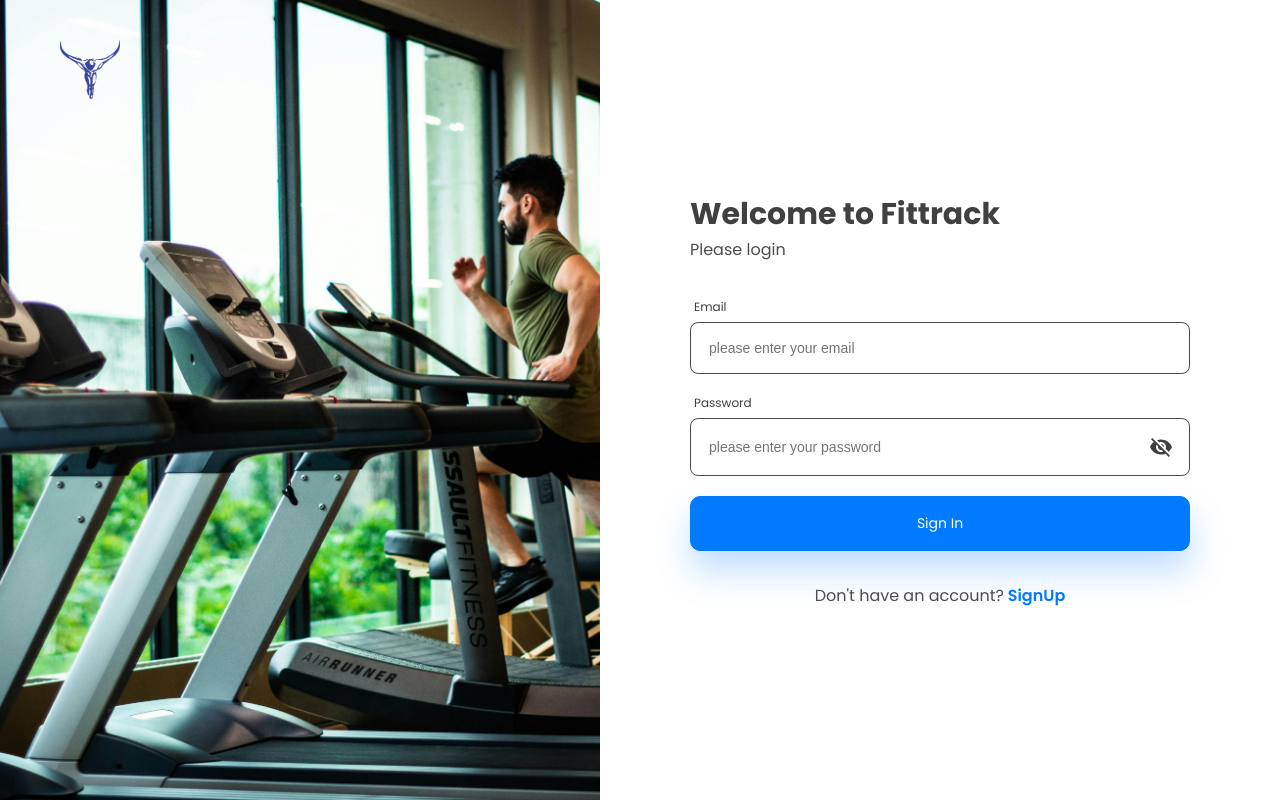
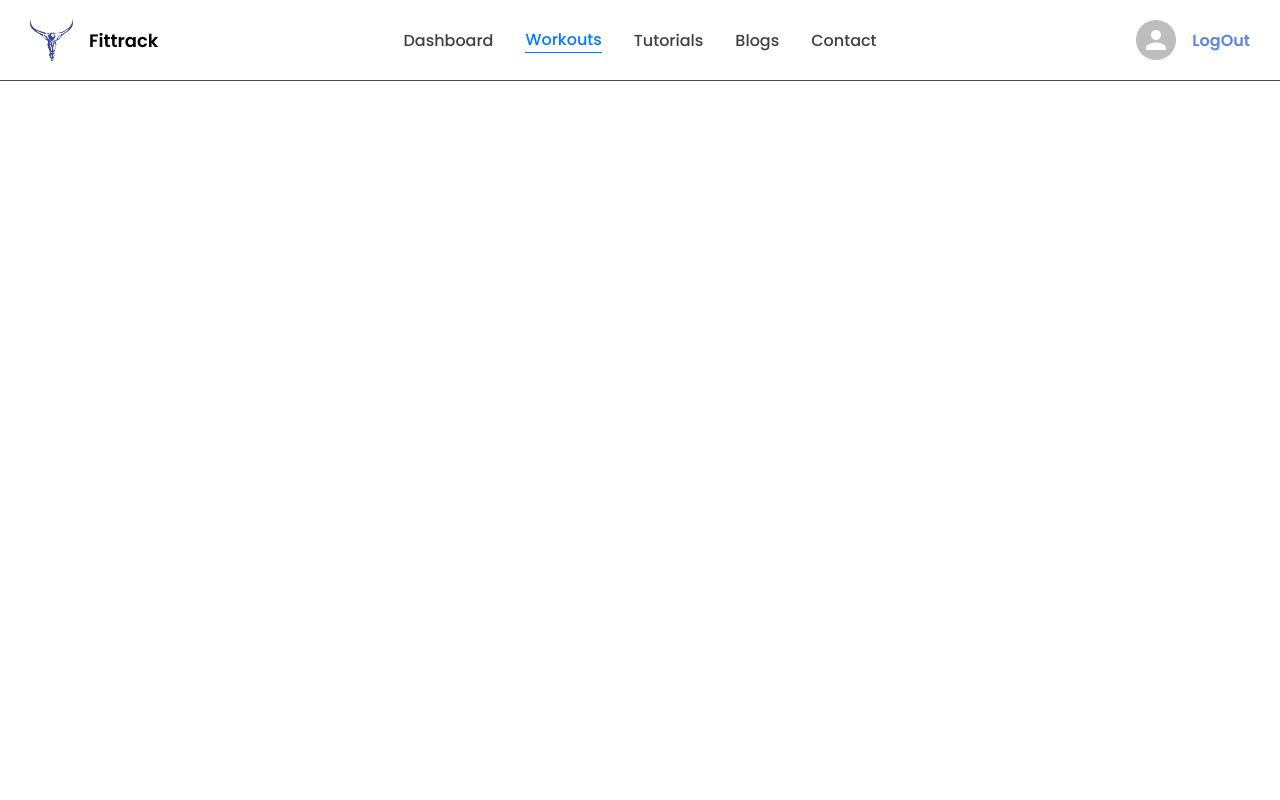
Before and after one commit to muwa37/mern-fitness, a React (Create React App) app in the folder client/: page /workouts in a window 1280 px wide. Built offline with nearby package versions, Linux system fonts and the light colour scheme; the HTML template or start-up script is replaced by a standard one.

Commit message:
Added NavBar

```diff
--- a/client/src/App.js
+++ b/client/src/App.js
@@ -1,5 +1,7 @@
+import { useState } from 'react';
 import { BrowserRouter } from 'react-router-dom';
 import { ThemeProvider, styled } from 'styled-components';
+import Navbar from './components/Navbar';
 import Auth from './pages/Auth';
 import { lightTheme } from './utils/themes';
 
@@ -16,12 +18,20 @@ const Container = styled.div`
 `;
 
 function App() {
+  const [user, setUser] = useState(true);
+
   return (
     <ThemeProvider theme={lightTheme}>
       <BrowserRouter>
-        <Container>
-          <Auth />
-        </Container>
+        {user ? (
+          <Container>
+            <Navbar />
+          </Container>
+        ) : (
+          <Container>
+            <Auth />
+          </Container>
+        )}
       </BrowserRouter>
     </ThemeProvider>
   );
--- /dev/null
+++ b/client/src/components/Navbar.jsx
@@ -0,0 +1,173 @@
+import { MenuRounded } from '@mui/icons-material';
+import { Avatar } from '@mui/material';
+import React, { useState } from 'react';
+import { Link as LinkR, NavLink } from 'react-router-dom';
+import styled from 'styled-components';
+import LogoImg from '../assets/Logo.png';
+
+const NavContainer = styled.div`
+  background-color: ${({ theme }) => theme.bg};
+  height: 80px;
+  display: flex;
+  align-items: center;
+  justify-content: center;
+  font-size: 1rem;
+  position: sticky;
+  top: 0;
+  z-index: 10;
+  color: white;
+  border-bottom: 1px solid ${({ theme }) => theme.text_secondary};
+`;
+
+const Nav = styled.div`
+  width: 100%;
+  max-width: 1400px;
+  padding: 0 24px;
+  display: flex;
+  gap: 14px;
+  align-items: center;
+  justify-content: space-between;
+  font-size: 1rem;
+`;
+
+const NavLogo = styled(LinkR)`
+  width: 100%;
+  display: flex;
+  align-items: center;
+  gap: 16px;
+  padding: 0 6px;
+  font-weight: 600;
+  font-size: 18px;
+  text-decoration: none;
+  color: ${({ theme }) => theme.black};
+`;
+
+const Logo = styled.img`
+  height: 42px;
+`;
+
+const MobileIcon = styled.div`
+  color: ${({ theme }) => theme.text_primary};
+  display: none;
+  @media screen and (max-width: 768px) {
+    display: flex;
+    align-items: center;
+  }
+`;
+
+const MobileMenu = styled.ul`
+  display: flex;
+  flex-direction: column;
+  align-items: start;
+  gap: 16px;
+  padding: 0 6px;
+  list-style: none;
+  width: 90%;
+  padding: 12px 40px 24px 40px;
+  background: ${({ theme }) => theme.bg};
+  position: absolute;
+  top: 80px;
+  right: 0;
+  transition: all 0.6s ease-in-out;
+  transform: ${({ isOpen }) =>
+    isOpen ? 'translateY(0)' : 'translateY(-100%)'};
+  border-radius: 0 0 20px 20px;
+  box-shadow: 0 0 10px 0 rgba(0, 0, 0, 0.2);
+  opacity: ${({ isOpen }) => (isOpen ? '100%' : '0')};
+  z-index: ${({ isOpen }) => (isOpen ? '1000' : '-1000')};
+`;
+
+const NavItems = styled.ul`
+  width: 100%;
+  display: flex;
+  align-items: center;
+  justify-content: center;
+  gap: 32px;
+  padding: 0 6px;
+  list-style: none;
+  @media screen and (max-width: 768px) {
+    display: none;
+  }
+`;
+
+const NavItem = styled(NavLink)`
+  display: flex;
+  align-items: center;
+  color: ${({ theme }) => theme.text_primary};
+  font-weight: 500;
+  cursor: pointer;
+  transition: all 1s slide-in;
+  text-decoration: none;
+  &:hover {
+    color: ${({ theme }) => theme.primary};
+  }
+  &.active {
+    color: ${({ theme }) => theme.primary};
+    border-bottom: 1.8px solid ${({ theme }) => theme.primary};
+  }
+`;
+
+const UserContainer = styled.div`
+  width: 100%;
+  height: 100%;
+  display: flex;
+  justify-content: flex-end;
+  gap: 16px;
+  align-items: center;
+  padding: 0 6px;
+  color: ${({ theme }) => theme.primary};
+`;
+
+const TextButton = styled.div`
+  text-align: end;
+  color: ${({ theme }) => theme.secondary};
+  cursor: pointer;
+  font-size: 16px;
+  transition: all 0.3s ease;
+  font-weight: 600;
+  &:hover {
+    color: ${({ theme }) => theme.primary};
+  }
+`;
+
+const Navbar = () => {
+  const [isOpen, setIsOpen] = useState(false);
+
+  return (
+    <NavContainer>
+      <MobileIcon onClick={() => setIsOpen(!isOpen)}>
+        <MenuRounded sx={{ color: 'inherit' }} />
+      </MobileIcon>
+
+      <Nav>
+        <NavLogo to='/'>
+          <Logo src={LogoImg} />
+          Fittrack
+        </NavLogo>
+
+        <MobileMenu isOpen={isOpen}>
+          <NavItem to='/'>Dashboard</NavItem>
+          <NavItem to='/workouts'>Workouts</NavItem>
+          <NavItem to='/tutorials'>Tutorials</NavItem>
+          <NavItem to='/blogs'>Blogs</NavItem>
+          <NavItem to='/contact'>Contact</NavItem>
+        </MobileMenu>
+
+        <NavItems>
+          <NavItem to='/'>Dashboard</NavItem>
+          <NavItem to='/workouts'>Workouts</NavItem>
+          <NavItem to='/tutorials'>Tutorials</NavItem>
+          <NavItem to='/blogs'>Blogs</NavItem>
+          <NavItem to='/contact'>Contact</NavItem>
+        </NavItems>
+
+        <UserContainer>
+          <Avatar />
+          <TextButton>LogOut</TextButton>
+        </UserContainer>
+      </Nav>
+    </NavContainer>
+  );
+};
+
+export default Navbar;
```
